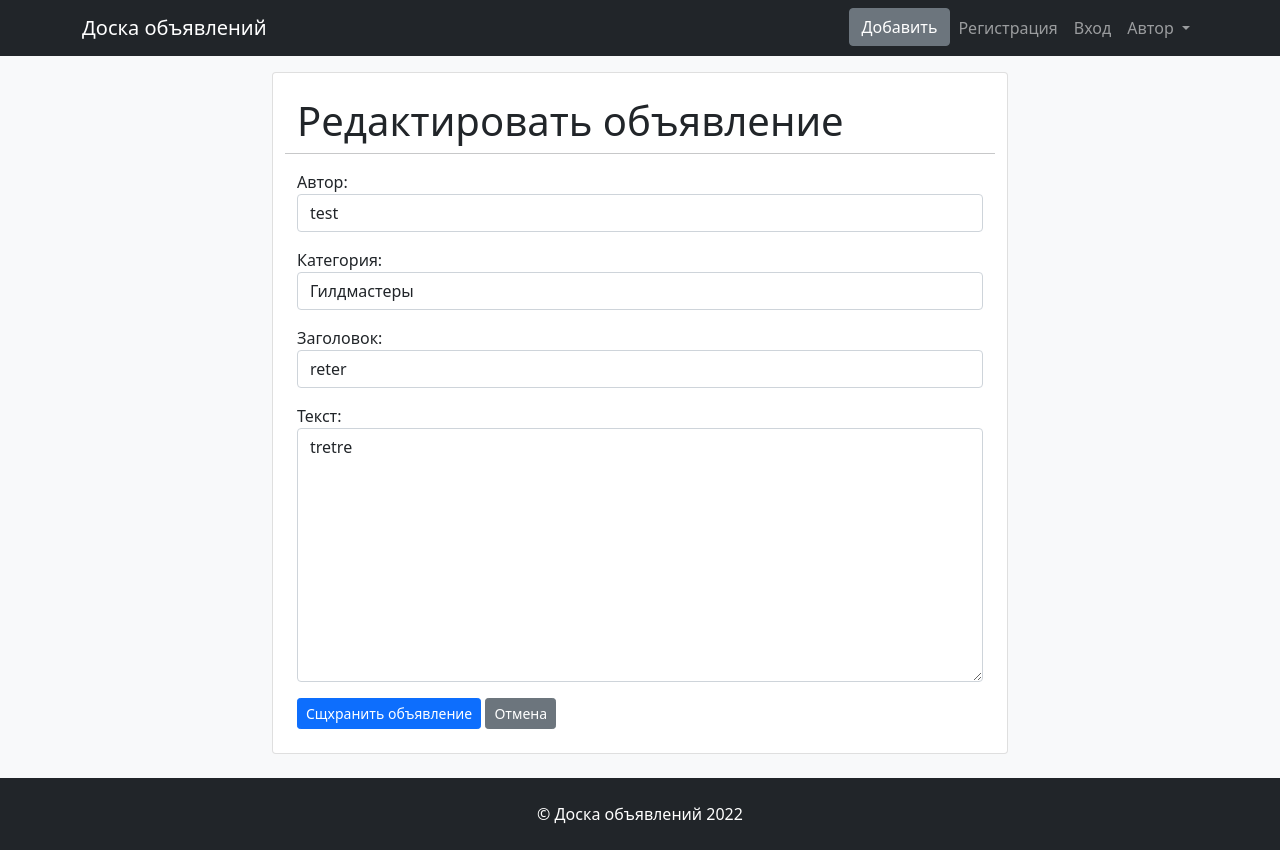
After one commit to kimgoesflying/django-message-board, a Django app: page /4/edit in a window 1280 px wide. The commit adds this page. Run offline with Django 4.2, Linux system fonts and the light colour scheme; data comes from the database, SQL or seed files in the repository; both versions use the stored data as it was after the commit; some libraries are stand-ins or nearby versions.

Commit message:
post upate

```diff
--- a/posts/urls.py
+++ b/posts/urls.py
@@ -1,7 +1,7 @@
 
 from django.contrib import admin
 from django.urls import path
-from .views import PostListView, PostDetail, PostCreateView
+from .views import PostListView, PostDetail, PostCreateView, PostUpdateView
 
 
 urlpatterns = [
@@ -9,4 +9,5 @@ urlpatterns = [
     path('<int:pk>', PostDetail.as_view(), name='post'),
     path('add_post/', PostCreateView.as_view(),
          name='post_create'),
+    path('<int:pk>/edit', PostUpdateView.as_view(), name='post_update'),
 ]
--- a/posts/views.py
+++ b/posts/views.py
@@ -1,5 +1,5 @@
 from django.shortcuts import render
-from django.views.generic import ListView, DetailView, CreateView
+from django.views.generic import ListView, DetailView, CreateView, UpdateView
 from .models import *
 from .filters import PostFilter
 from .forms import PostForm
@@ -34,3 +34,12 @@ class PostCreateView(CreateView):
     template_name = 'posts/post_create.html'
     form_class = PostForm
     success_url = '/'
+
+
+class PostUpdateView(UpdateView):
+    template_name = 'posts/post_update.html'
+    form_class = PostForm
+
+    def get_object(self, **kwargs):
+        id = self.kwargs.get('pk')
+        return Post.objects.get(pk=id)
--- /dev/null
+++ b/templates/posts/post_update.html
@@ -0,0 +1,24 @@
+{% extends 'index.html' %}
+
+{% block title %} Редактировать объявление {% endblock title %}
+
+{% block content %}
+
+<div class="card mb-4">
+    <div class="container my-4">
+        <div class="row">
+            <h1>Редактировать объявление</h1>
+            <hr>
+            <div class="form-group">
+                <form method="POST">
+                    {% csrf_token %}
+                    {{ form.as_p}}
+                    <input type="submit" value="Сщхранить объявление" class="btn btn-primary btn-sm">
+                    <a href="{% url 'post' post.id %}" class="btn btn-secondary btn-sm" role="button">Отмена</a>
+                </form>
+            </div>
+        </div>
+    </div>
+</div>
+
+{% endblock content %}
```
Also changed, not shown: templates/posts/post_detail.html (+6 -1 lines), db.sqlite3.
